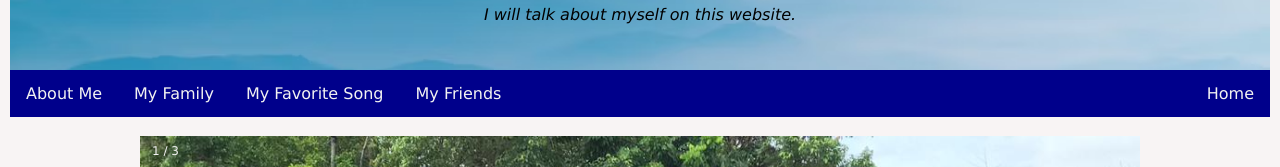
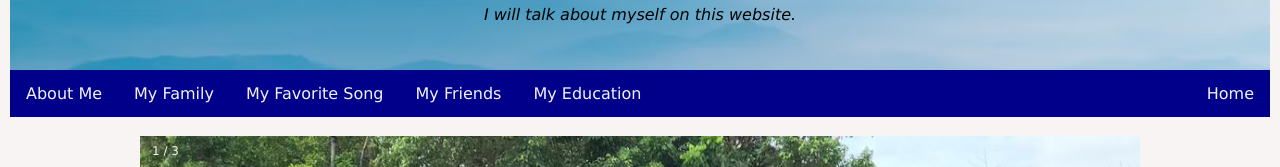
Before and after one commit to asyraffazil/imd311, a plain HTML site: page myfriends.html in a window 1280 px wide. Shown: the part 160-327 px from the top of the page. Drawn offline with Linux system fonts and the light colour scheme.

Commit message:
Update myfriends.html

```diff
--- a/myfriends.html
+++ b/myfriends.html
@@ -62,6 +62,7 @@ background-size: cover;
   <a href="myfamily.html">My Family</a>
    <a href="myfavoritesong.html">My Favorite Song</a>
   <a href="myfriends.html">My Friends</a>
+  <a href="myeducation.html">My Education</a>
   <a href="index.html" style="float:right">Home</a>
 </div>
 <br>
```
